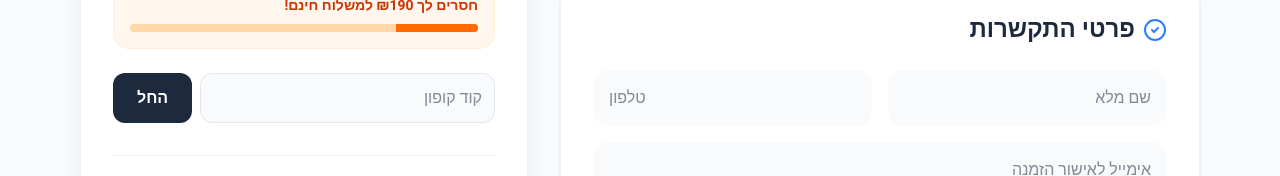
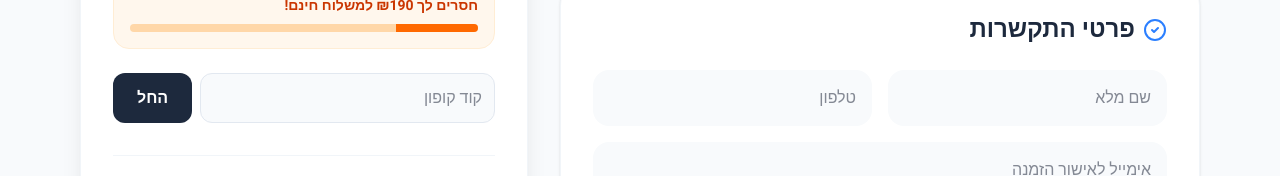
Before and after one commit to matikurland-oss/cleanfry-website, a React (Vite) app: page /checkout in a window 1280 px wide. Shown: the part 451-627 px from the top of the page. Built offline with nearby package versions, Linux system fonts and the light colour scheme.

Commit message:
Update CheckoutPage.tsx

```diff
--- a/src/CheckoutPage.tsx
+++ b/src/CheckoutPage.tsx
@@ -140,7 +140,11 @@ const CheckoutPage = () => {
               </h2>
               <div className="grid grid-cols-1 md:grid-cols-2 gap-4">
                 <input type="text" placeholder="שם מלא" className="p-4 bg-slate-50 rounded-2xl border-none outline-none focus:ring-2 focus:ring-blue-500 transition-all" />
-                <input type="tel" placeholder="טלפון" className="p-4 bg-slate-50 rounded-2xl border-none outline-none focus:ring-2 focus:ring-blue-500 transition-all" />
+                <input
+  type="tel"
+  placeholder="טלפון"
+  className="p-4 bg-slate-50 rounded-2xl border-none outline-none focus:ring-2 focus:ring-blue-500 transition-all text-right"
+/>
                 <input type="email" placeholder="אימייל לאישור הזמנה" className="md:col-span-2 p-4 bg-slate-50 rounded-2xl border-none outline-none focus:ring-2 focus:ring-blue-500 transition-all text-right" />
 
                 {shippingMethod === 'delivery' && (
```
